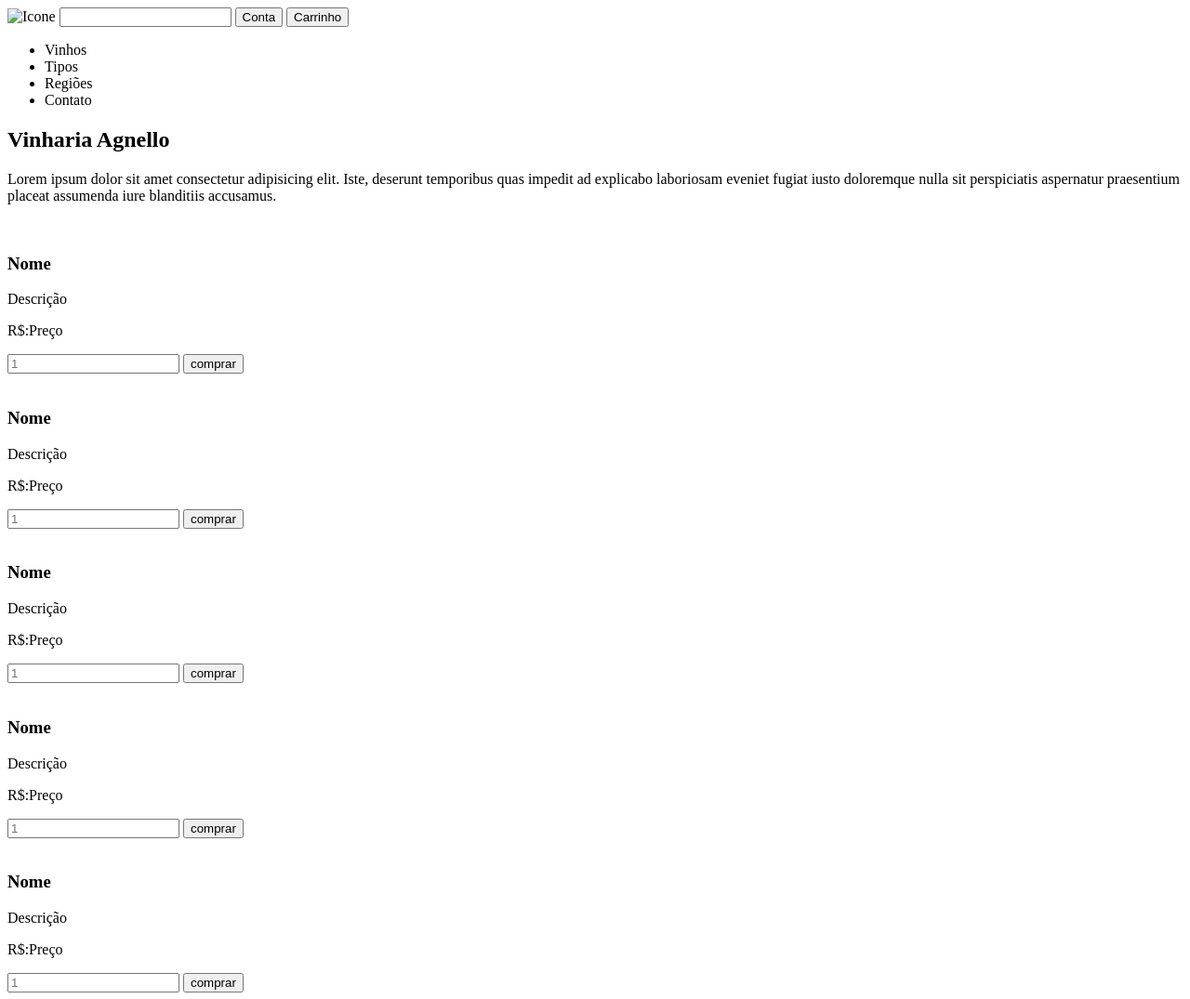
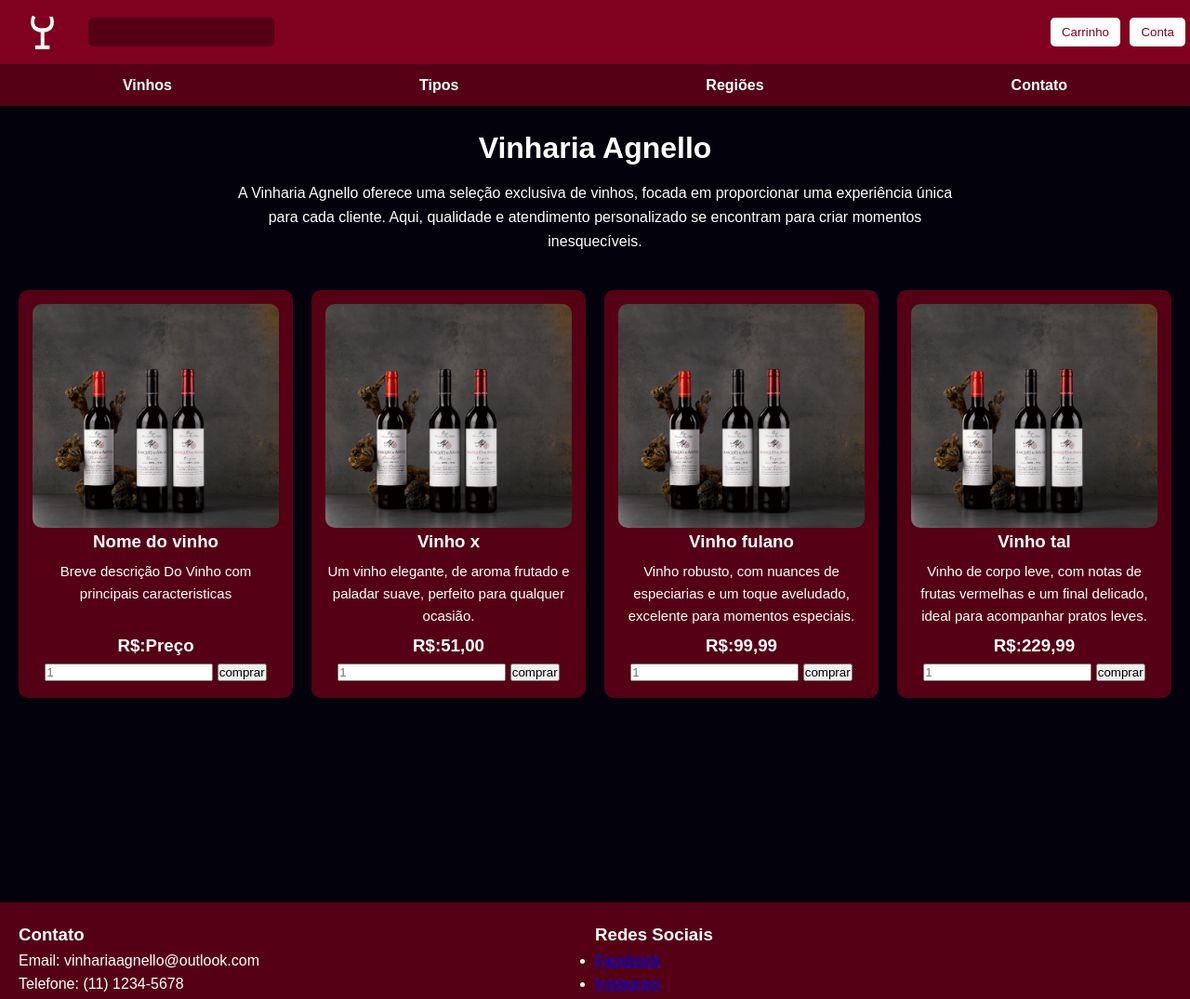
Before and after one commit to cp1FrontEnd1ESPIAVPP/Vinharia-FrontEnd, a plain HTML site: page index.html in a window 1280 px wide. Shown: the top 1075 px of the page at 93% size. Drawn offline with Linux system fonts and the light colour scheme.

Commit message:
Primeira parte css finalizada

```diff
--- a/index.html
+++ b/index.html
@@ -3,17 +3,17 @@
 <head>
     <meta charset="UTF-8">
     <meta name="viewport" content="width=device-width, initial-scale=1.0">
-    <link rel="shortcut icon" href="./src/assets/icone-garrafavinho.png">
+    <link rel="shortcut icon" href="./src/assets/iconTaca.png">
     <link rel="stylesheet" href="./src/css/style.css">
-    <title>Vinharia</title>
+    <title>Vinharia Agnello</title>
 </head>
 <body>
     <div id="container">
         <header>
-            <img src="" alt="Icone">
+            <img src="./src/assets/iconTaca.png" alt="Icone">
             <input type="search">
-            <button>Conta</button>
-            <button>Carrinho</button>
+            <button id="carrinho">Carrinho</button>
+            <button id="conta">Conta</button>
         </header>
         <nav id="menu">
             <ul>
@@ -28,50 +28,51 @@
                 <section id="sobre-nos">
                     <h1>Vinharia Agnello</h1>
                     <p>
-                        Lorem ipsum dolor sit amet consectetur adipisicing elit. Iste, deserunt temporibus quas impedit ad explicabo laboriosam eveniet fugiat iusto doloremque nulla sit perspiciatis aspernatur praesentium placeat assumenda iure blanditiis accusamus.
+                        A Vinharia Agnello oferece uma seleção exclusiva de vinhos, focada em proporcionar uma experiência única para cada cliente. Aqui, qualidade e atendimento personalizado se encontram para criar momentos inesquecíveis.
                     </p>
                 </section>
                 <section id="display">
                     <article class="produto">
-                        <img src="" alt="">
-                        <h3>Nome</h3>
-                        <p>Descrição</p>
-                        <p>R$:Preço</p>
+                        <img src="./src/assets/imagem_vinho.jpg" alt="">
+                        <h3>Nome do vinho</h3>
+                        <p>Breve descrição Do Vinho com principais caracteristicas</p>
+                        <div class ="infocomp">
+                            <h1>R$:Preço</h1>
                             <input type="number" class="quantidade" min="1" placeholder="1">
                             <button type="submit">comprar</button>
+                        </div>
                     </article>
                     <article class="produto">
-                        <img src="" alt="">
-                        <h3>Nome</h3>
-                        <p>Descrição</p>
-                        <p>R$:Preço</p>
+                        <img src="./src/assets/imagem_vinho.jpg" alt="">
+                        <h3>Vinho x</h3>
+                        <p>Um vinho elegante, de aroma frutado e paladar suave, perfeito para qualquer ocasião.</p>
+                        <div class ="infocomp">
+                            <h1>R$:51,00</h1>
                             <input type="number" class="quantidade" min="1" placeholder="1">
                             <button type="submit">comprar</button>
+                        </div>
                     </article>
                     <article class="produto">
-                        <img src="" alt="">
-                        <h3>Nome</h3>
-                        <p>Descrição</p>
-                        <p>R$:Preço</p>
+                        <img src="./src/assets/imagem_vinho.jpg" alt="">
+                        <h3>Vinho fulano</h3>
+                        <p>Vinho robusto, com nuances de especiarias e um toque aveludado, excelente para momentos especiais.</p>
+                        <div class ="infocomp">
+                            <h1>R$:99,99</h1>
                             <input type="number" class="quantidade" min="1" placeholder="1">
                             <button type="submit">comprar</button>
+                        </div>
                     </article>
                     <article class="produto">
-                        <img src="" alt="">
-                        <h3>Nome</h3>
-                        <p>Descrição</p>
-                        <p>R$:Preço</p>
+                        <img src="./src/assets/imagem_vinho.jpg" alt="">
+                        <h3>Vinho tal</h3>
+                        <p>Vinho de corpo leve, com notas de frutas vermelhas e um final delicado, ideal para acompanhar pratos leves.</p>
+                        <div class ="infocomp">
+                            <h1>R$:229,99</h1>
                             <input type="number" class="quantidade" min="1" placeholder="1">
                             <button type="submit">comprar</button>
+                        </div>
                     </article>
-                    <article class="produto">
-                        <img src="" alt="">
-                        <h3>Nome</h3>
-                        <p>Descrição</p>
-                        <p>R$:Preço</p>
-                        <input type="number" class="quantidade" min="1" placeholder="1">
-                        <button type="submit">comprar</button>
-                    </article>
+
                 </section>
             </main>
         </div>
@@ -90,9 +91,9 @@
                         <li><a href="#">LinkedIn</a></li>
                     </ul>
                 </div>
+            </div>
             <div class="direitos">
                 <p>&copy; 2025 Vinharia Agnello. Todos os direitos reservados.</p>
-                </div>
             </div>
         </footer>
 
--- a/src/css/style.css
+++ b/src/css/style.css
@@ -0,0 +1,192 @@
+
+* {
+    margin: 0;
+    padding: 0;
+    box-sizing: border-box;
+}
+
+body {
+    font-family: Arial, sans-serif;
+    line-height: 1.6;
+    background-color: #02010c;
+    color: #ffffff;
+}
+
+/* Container principal */
+#container {
+    display: flex;
+    flex-direction: column;
+    min-height: 100vh;
+
+}
+
+/* Header ----------------------------------- */
+header {
+    background-color: #800020;
+    color: white;
+    display: flex;
+    align-items: center;
+    position: relative;
+    padding: 10px 20px;
+}
+
+header img {
+    width: 50px;
+    max-width: 100%;
+    height: auto;
+
+}
+
+header input[type="search"] {
+    padding: 8px;
+    border-radius: 5px;
+    border: none;
+    width: 200px;
+    background-color: #550015;
+    margin-left: 2%;
+}
+
+header button {
+    background-color: white;
+    color: #800020;
+    border: none;
+    padding: 8px 12px;
+    margin: 0 5px;
+    border-radius: 5px;
+    cursor: pointer;
+    transition: background-color 0.3s;
+}
+
+#conta{
+    position: absolute;
+    right: 0;
+
+}
+#carrinho{
+    position: absolute;
+    right: 70px;
+}
+
+
+header button:hover {
+    background-color: #550015;
+    color: #ffffff;
+}
+
+/* Menu -------------------------------------------------- */
+#menu {
+    background-color: #550015;
+}
+
+#menu ul {
+    list-style: none;
+    display: flex;
+    justify-content: center;
+    flex-wrap: wrap;
+    gap: 20vw;
+}
+
+#menu ul li {
+    padding: 10px 5px 10px 5px;
+    color: white;
+    cursor: pointer;
+    transition: background-color 0.3s;
+    font-weight: bold;
+}
+
+#menu ul li:hover {
+    background-color: #800020;
+}
+
+
+
+
+
+
+/* Sobre nós (vinharia agnelo)---------------------------------------- */
+
+#conteudo {
+    flex: 1;
+    padding: 20px;
+}
+#sobre-nos {
+    text-align: center;
+    margin-bottom: 40px;
+}
+
+#sobre-nos h1 {
+    font-size: 2rem;
+    margin-bottom: 10px;
+}
+
+#sobre-nos p {
+    max-width: 800px;
+    margin: 0 auto;
+}
+
+
+/* caixinha dos produtos------------------ */
+#display {
+    display: grid;
+    grid-template-columns: repeat(auto-fit, minmax(250px, 1fr));
+    gap: 20px;
+}
+
+.produto {
+    padding: 15px;
+    border-radius: 10px;
+    text-align: center;
+    background-color: #550015;
+    display: flex;
+    flex-direction: column;
+}
+
+.produto img{
+    margin: 0;
+    max-width: 100%;
+    height: auto;
+    border-radius: 10px;
+}
+
+.produto p {
+    font-size: 15px;
+    margin-top: 5px;
+    margin-bottom: 5px;
+
+  }
+
+.infocomp{
+    margin-top: auto;
+    margin-bottom: px;
+    flex-direction: column;
+
+}
+
+article div button{
+    cursor: pointer;
+}
+
+article div button:hover{
+    background-color: #800020;
+    color: #ffffff;
+}
+
+/*footer ----------------------------------------------------------*/
+footer{
+    background-color: #550015;
+    margin-top: 200px;
+    padding: 20px;
+}
+
+.footer-content{
+   display: flex;
+   justify-content: space-between;
+}
+.contato, .redesSociais {
+    flex: 1;
+    margin-right: 20px;
+}
+.direitos{
+    margin-top: 40px;
+    text-align: center;
+}
```
Also changed, not shown: src/assets/iconTaca.png (added), src/assets/imagem_vinho.jpg (added), src/assets/logoVinho.jpeg (added). Lines whose indentation alone changed are shown as unchanged.
